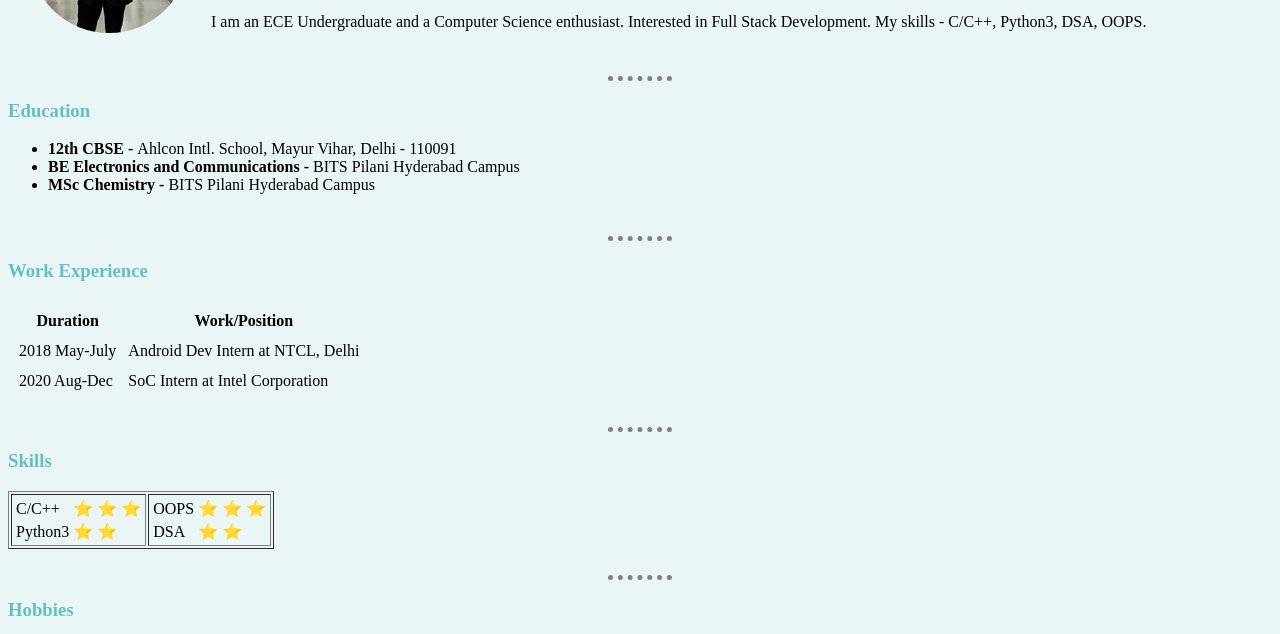
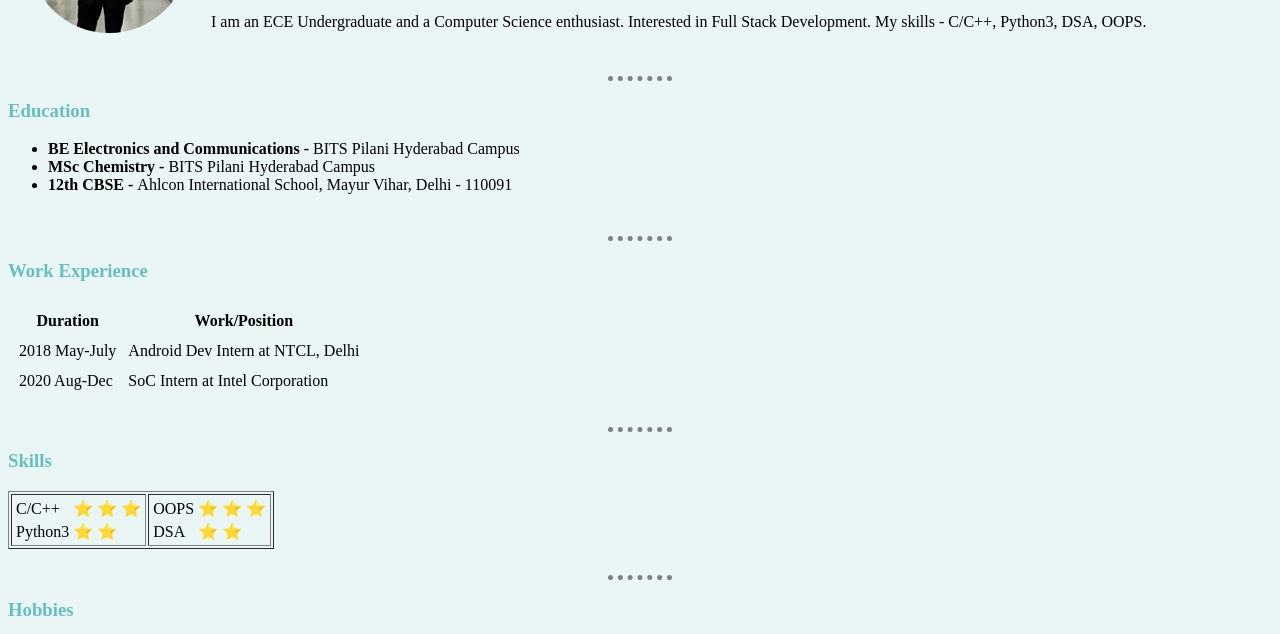
Before and after one commit to nibhrit/HTML---Personal-Site, a plain HTML site: page index.html in a window 1280 px wide. Shown: the part 166-800 px from the top of the page. Drawn offline with Linux system fonts and the light colour scheme.

Commit message:
Updated Education details

```diff
--- a/index.html
+++ b/index.html
@@ -25,9 +25,9 @@
   <hr />
   <h3><b>Education</b></h3>
   <ul>
-    <li><b>12th CBSE - </b> Ahlcon Intl. School, Mayur Vihar, Delhi - 110091</li>
     <li><b>BE Electronics and Communications - </b> BITS Pilani Hyderabad Campus</li>
     <li><b>MSc Chemistry - </b> BITS Pilani Hyderabad Campus</li>
+    <li><b>12th CBSE - </b> Ahlcon International School, Mayur Vihar, Delhi - 110091</li>
   </ul>
   <br><hr>
   <h3>Work Experience</h3>
```
